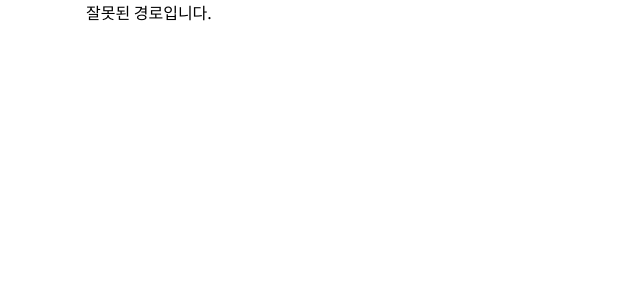
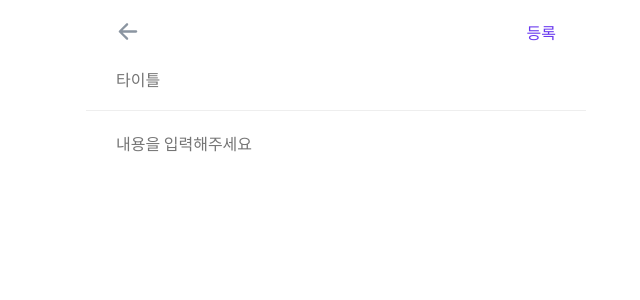
Before and after one commit to hyunaa-ln/er_project, a React (Create React App) app: page /newPost in a window 1280 px wide. Shown: the top 300 px of the page, without its empty margins (304-944 px from the left). Built offline with nearby package versions, Linux system fonts and the light colour scheme.

Commit message:
커뮤니티 수정

```diff
--- a/src/App.css
+++ b/src/App.css
@@ -11,8 +11,9 @@ a {
 body {
   width: 500px;
   margin: 0 auto;
+  position: relative;
 }
-body, button, input {
+body, button, input, textarea {
   font-family: "Noto Sans KR", sans-serif;
 }
 p {
@@ -102,6 +103,11 @@ h1 img {
   flex-direction: column;
   margin-left: 24px;
 }
+.mypage_nameBox p {
+  display: flex;
+  align-items: center;
+  gap: 10px;
+}
 .mypage_list {
   margin-bottom: 220px;
   color: #49475A;
@@ -118,6 +124,11 @@ h1 img {
 .mypage_list li a {
   display: block;
   line-height: 57px;
+}
+.mypage_list button {
+  line-height: 57px;
+  font-size: 16px;
+  color: #49475A;
 }
 
 .unregister {
@@ -373,7 +384,6 @@ h1 img {
 
 
 /* community */
-
 .community_header {
   height: 126px;
   background: #f8f6ff;
@@ -467,12 +477,80 @@ h1 img {
   margin-left: 40px;
   position: relative;
 }
+.addPost {
+  position: fixed;
+  width: 500px;
+  bottom: 82px;
+}
+.addPost button {
+  position: relative;
+  right: -440px;
+  bottom: 20px;
+  width: 48px;
+  height: 48px;
+  border-radius: 50px;
+  background: #6938EF;
+  }
+.addPost button:hover {
+  background: #7b4cfd;
+  transition: .2s;
+}
 
 
 /* communityPost */
 .communityPost {
   position: relative;
 }
+.p_btnWrap {
+  position: absolute;
+  top: 0;
+  right: 0;
+  padding-right: 30px;
+  display: flex;
+  align-items: center;
+}
+.p_btnWrap .p_btn {
+  font-size: 16px;
+  color: #6938EF;
+}
+.p_btnWrap span {
+  width: 1px;
+  height: 20px;
+  background: #EAEAEA;
+  display: flex;
+}
+.p_editBtn {
+  margin-right: 10px;
+}
+.p_deleteBtn {
+  margin-left: 10px;
+}
+
+
+.c_btnWrap {
+  display: flex;
+  align-items: center;
+  margin-left: 10px;
+}
+.c_btnWrap .c_btn {
+  font-size: 14px;
+  color: #6938EF;
+  padding-bottom: 2px;
+}
+.c_btnWrap span {
+  width: 1px;
+  height: 15px;
+  background: #EAEAEA;
+  display: flex;
+}
+.c_editBtn {
+  margin-right: 10px;
+}
+.c_deleteBtn {
+  margin-left: 10px;
+}
+
+
 .mainPost {
   border-bottom: 7px solid #F7F7F7;
 }
@@ -773,3 +851,35 @@ h1 img {
   border-radius: 60px;
 
 }
+
+/* newPost */
+.newPost button.addBtn {
+  position: absolute;
+  top: 0;
+  right: 0;
+  padding-right: 30px;
+  font-size: 16px;
+  color: #6938EF;
+}
+.form-group input {
+  width: 100%;
+  height: 64px;
+  font-size: 16px;
+  border: 0;
+  border-bottom: 1px solid #eee;
+  padding: 0 30px;
+  box-sizing: border-box;
+}
+.form-group textarea {
+  width: 100%;
+  height: calc(100vh - 200px);
+  font-size: 16px;
+  border: 0;
+  padding: 0 30px;
+  resize: none;
+  padding-top: 20px;
+  box-sizing: border-box;
+}
+.form-group input:focus, .form-group textarea:focus {
+  outline: none;
+}
--- a/src/App.js
+++ b/src/App.js
@@ -4,6 +4,7 @@ import './App.css';
 import CodePage from './components/CodePage';
 import CommunityPage from './components/CommunityPage';
 import CommunityPostPage from './components/CommunityPostPage';
+import EditPostPage from './components/EditPostPage';
 import FindPwdCodePage from './components/FindPwdCodePage';
 import FindPwdPage from './components/FindPwdPage';
 import GetMbtiPage from './components/GetMbtiPage';
@@ -13,6 +14,7 @@ import JoinCompletePage from './components/JoinCompletePage';
 import JoinPage from './components/JoinPage';
 import LoginPage from './components/LoginPage';
 import MyPage from './components/MyPage';
+import NewPostPage from './components/NewPostPage';
 import NickNamePage from './components/NickNamePage';
 import PwdPage from './components/PwdPage';
 import RootLayout from './components/RootLayout';
@@ -47,6 +49,8 @@ const App = () => {
           <Route path='solution' element={<SolutionPage />} />
           <Route path='community' element={<CommunityPage />} />
           <Route path='communityPost' element={<CommunityPostPage />} />
+          <Route path='newPost' element={<NewPostPage />} />
+          <Route path='EditePost' element={<EditPostPage />} />
         </Route>
 
         <Route path='/*' element={<NotFoundPage />} />
--- a/src/components/CommunityPage.js
+++ b/src/components/CommunityPage.js
@@ -3,6 +3,7 @@ import { Link } from 'react-router-dom';
 /*img*/
 import logo from '../assets/Logo.svg';
 import searchIcon from '../assets/search.svg';
+import edit from '../assets/edit.svg'
 
 function CommunityPage() {
     const [activeTab, setActiveTab] = useState('tab1');
@@ -83,6 +84,12 @@ function CommunityPage() {
                     ))}
                 </ul>
             </div>
+
+            <div className='addPost'>
+                <Link to='/newPost'>
+                    <button><img src={edit} alt='edit'></img></button>
+                </Link>
+            </div>
         </div>
     );
 }
--- a/src/components/CommunityPostPage.js
+++ b/src/components/CommunityPostPage.js
@@ -61,6 +61,12 @@ function CommunityPostPage() {
   return (
     <div className='communityPost'>
       <BackButton />
+      <div className='p_btnWrap'>
+        <button className='p_editBtn p_btn'>수정</button>
+        <span></span>
+        <button className='p_deleteBtn p_btn'>삭제</button>
+      </div>
+
       <div className='mainPost'>
         <div className='profileBox'>
           <img src={thumb} alt='thumb' className='main_thumb'></img>
@@ -93,6 +99,11 @@ function CommunityPostPage() {
               <div>
                 <p>{comment.username}</p>
                 <span className='badge'>{comment.badge}</span>
+                <div className='c_btnWrap'>
+                  <button className='c_editBtn c_btn'>수정</button>
+                  <span></span>
+                  <button className='c_deleteBtn c_btn'>삭제</button>
+                </div>
               </div>
               <p className='commentText'>{comment.text}</p>
             </div>
--- /dev/null
+++ b/src/components/EditPostPage.js
@@ -0,0 +1,47 @@
+import React, { useState } from 'react';
+import BackButton from './BackButton';
+
+function EditPostPage() {
+    const [title, setTitle] = useState('');
+    const [content, setContent] = useState('');
+
+    const handleSubmit = (e) => {
+        e.preventDefault();
+        // 여기에 폼 제출 시 데이터 처리 로직 추가
+        console.log('제목:', title);
+        console.log('내용:', content);
+    };
+
+  return (
+    <div className='newPost'>
+        <BackButton />
+        <div className='post-form'>
+            <button type='submit' className='addBtn'>완료</button>
+            <form onSubmit={handleSubmit}>
+                <div className='form-group'>
+                    <input
+                        type='text'
+                        id='title'
+                        value={title}
+                        placeholder='타이틀'
+                        onChange={(e) => setTitle(e.target.value)}
+                        required
+                        maxLength={20}
+                    />
+                </div>
+                <div className='form-group'>
+                    <textarea
+                        id='content'
+                        value={content}
+                        placeholder='내용을 입력해주세요'
+                        onChange={(e) => setContent(e.target.value)}
+                        required
+                    ></textarea>
+                </div>
+            </form>
+        </div>
+    </div>
+  )
+}
+
+export default EditPostPage
--- a/src/components/MyPage.js
+++ b/src/components/MyPage.js
@@ -59,7 +59,7 @@ function MyPage() {
                     <img alt="" />
                 </div>
                 <div className="mypage_nameBox">
-                    <p>{user.nickname || '닉네임 없음'}</p>
+                    <p>{user.nickname || '닉네임 없음'}<span className='badge'>{user.myMbti || '-'}</span></p>
                     <p>{user.username || '이메일 없음'}</p>
                 </div>
             </div>
@@ -70,6 +70,9 @@ function MyPage() {
                 </li>
                 <li>
                     <Link to="">내가 쓴 댓글</Link>
+                </li>
+                <li>
+                    <Link to="">나의 MBTI 수정</Link>
                 </li>
                 <li>
                     <Link to="">비밀번호 수정</Link>
--- /dev/null
+++ b/src/components/NewPostPage.js
@@ -0,0 +1,47 @@
+import React, { useState } from 'react';
+import BackButton from './BackButton';
+
+function NewPostPage() {
+    const [title, setTitle] = useState('');
+    const [content, setContent] = useState('');
+
+    const handleSubmit = (e) => {
+        e.preventDefault();
+        // 여기에 폼 제출 시 데이터 처리 로직 추가
+        console.log('제목:', title);
+        console.log('내용:', content);
+    };
+
+  return (
+    <div className='newPost'>
+        <BackButton />
+        <div className='post-form'>
+            <button type='submit' className='addBtn'>등록</button>
+            <form onSubmit={handleSubmit}>
+                <div className='form-group'>
+                    <input
+                        type='text'
+                        id='title'
+                        value={title}
+                        placeholder='타이틀'
+                        onChange={(e) => setTitle(e.target.value)}
+                        required
+                        maxLength={20}
+                    />
+                </div>
+                <div className='form-group'>
+                    <textarea
+                        id='content'
+                        value={content}
+                        placeholder='내용을 입력해주세요'
+                        onChange={(e) => setContent(e.target.value)}
+                        required
+                    ></textarea>
+                </div>
+            </form>
+        </div>
+    </div>
+  )
+}
+
+export default NewPostPage
```
Also changed, not shown: src/assets/edit.svg (added).
